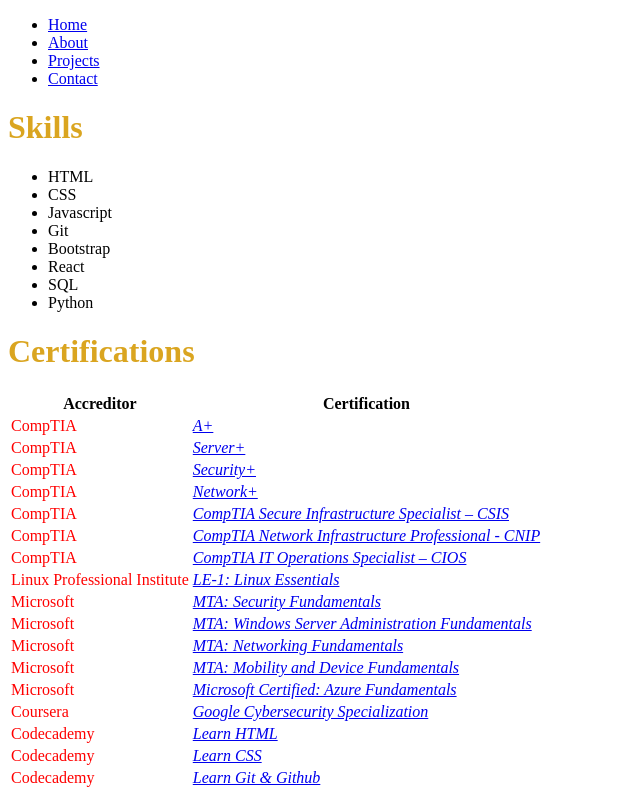
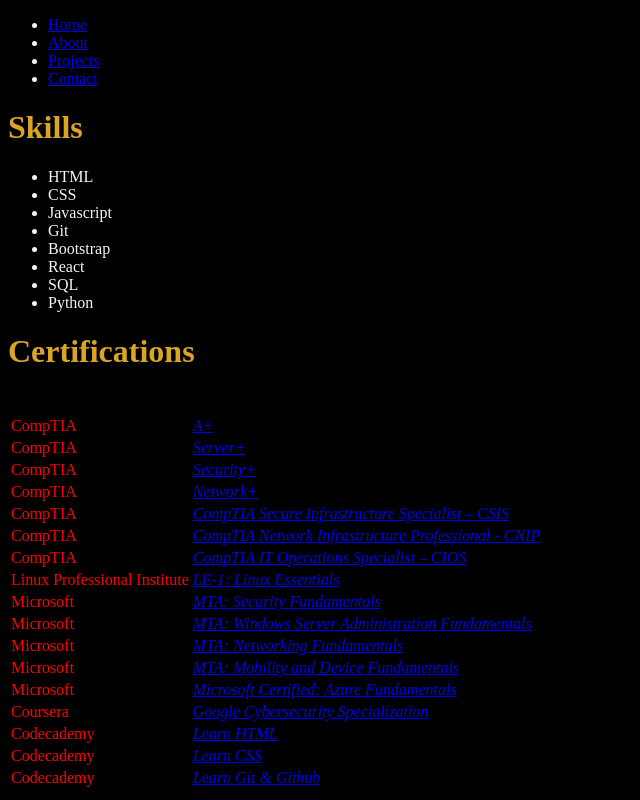
Before and after one commit to andciom/Portfolio, a plain HTML site: page index.html in a window 1280 px wide. Shown: the whole page, without its empty margins (0-640 px from the left). Drawn offline with Linux system fonts and the light colour scheme.

Commit message:
more color tests

```diff
--- a/style.css
+++ b/style.css
@@ -4,3 +4,9 @@
 h1 {
     color: goldenrod;
 }
+body {
+    background-color: black;
+}
+li {
+    color: whitesmoke;
+}
```
